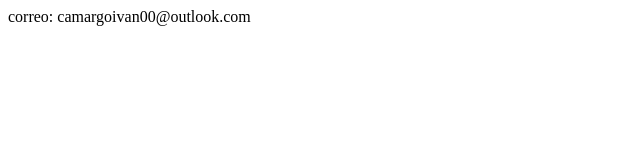
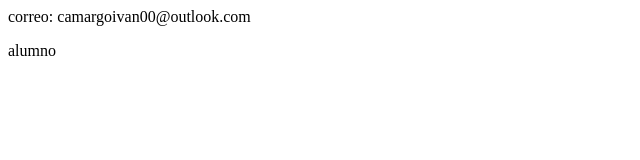
Before and after one commit to ivancm-van/sistemaderegistro, a plain HTML site: page contacto.html in a window 1280 px wide. Shown: the full height of the page, 0-640 px from the left. Drawn offline with Linux system fonts and the light colour scheme.

Commit message:
actualiza el contacto

```diff
--- a/contacto.html
+++ b/contacto.html
@@ -7,5 +7,6 @@
 </head>
 <body>
     <hi>correo: camargoivan00@outlook.com</hi>
+        <p>alumno</p>
 </body>
 </html>
```
